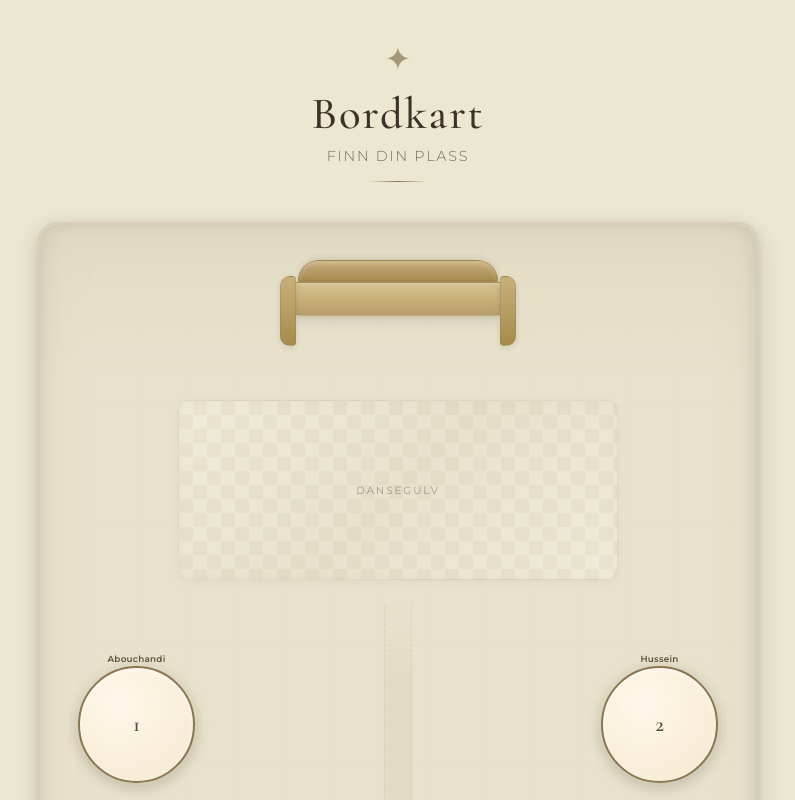
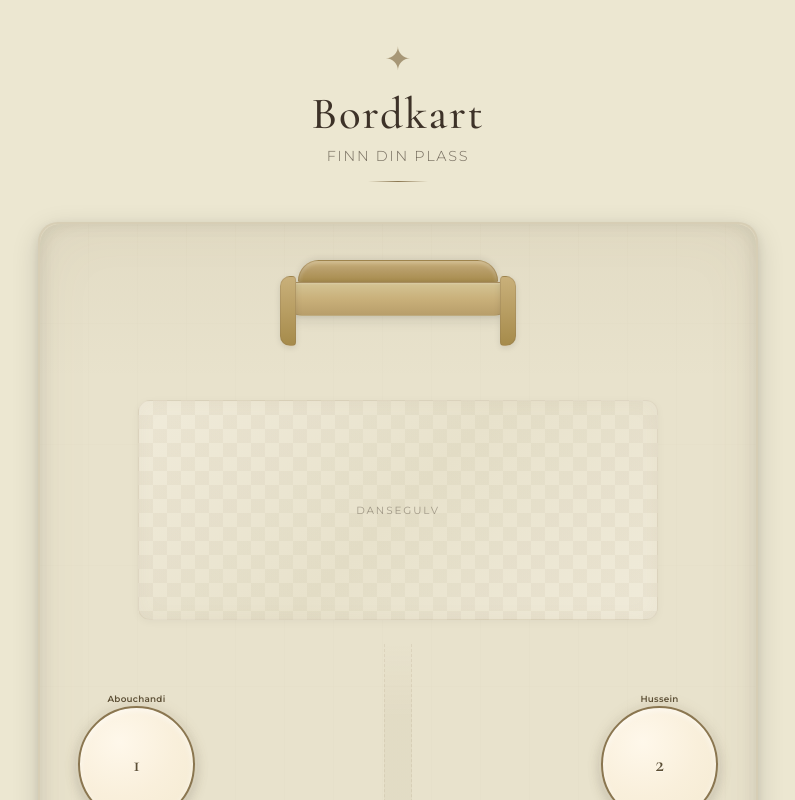
Before and after one commit to mahmoudAndRanim/wedding-map, a React (Vite) app: page / in a window 1280 px wide. Shown: the top 800 px of the page, without its empty margins (242-1037 px from the left). Built offline with nearby package versions, Linux system fonts and the light colour scheme; no server answers.

Commit message:
style: larger dance floor

```diff
--- a/src/index.css
+++ b/src/index.css
@@ -284,9 +284,9 @@ body {
 }
 
 .dancefloor__surface {
-  width: 85%;
-  max-width: 440px;
-  height: 180px;
+  width: 90%;
+  max-width: 520px;
+  height: 220px;
   border-radius: 12px;
   background:
     repeating-conic-gradient(
```
